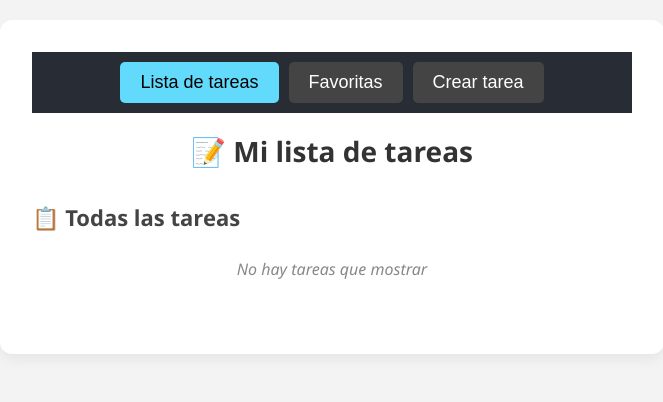
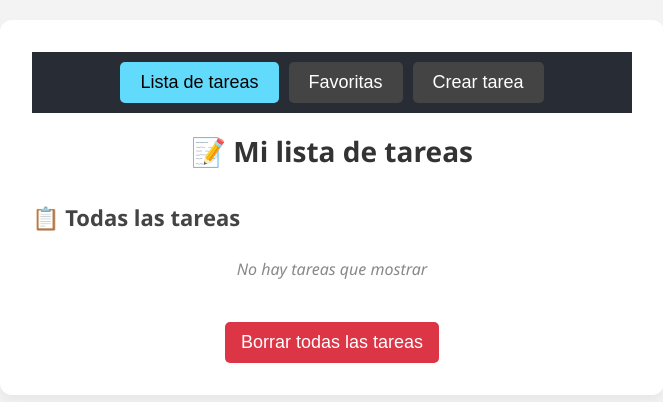
Before and after one commit to raquelruz/react-todo-app, a React (Vite) app: page / in a window 1280 px wide. Shown: the top 402 px of the page, without its empty margins (308-971 px from the left). Built offline with nearby package versions, Linux system fonts and the light colour scheme.

Commit message:
feat(footer): add footer features and components

```diff
--- a/src/App.jsx
+++ b/src/App.jsx
@@ -6,6 +6,7 @@ import { TodoForm } from "./components/TodoForm/TodoForm";
 import { TodoList } from "./components/TodoList/TodoList";
 import { Favorites } from "./components/Favorites/Favorites";
 import { storage } from "./helpers/storage";
+import { Footer } from "./components/Footer/Footer";
 
 const STORAGE_TODOS_KEY = "todos";
 
@@ -40,7 +41,7 @@ const STORAGE_TODOS_KEY = "todos";
 // 	},
 // ];
 
-const INITIAL_TODOS = storage.get(STORAGE_TODOS_KEY)
+const INITIAL_TODOS = storage.get(STORAGE_TODOS_KEY);
 
 export const App = () => {
 	const [activeTab, setActiveTab] = useState(Tabs.TODOS);
@@ -78,6 +79,11 @@ export const App = () => {
 		storage.save(STORAGE_TODOS_KEY, filtered);
 	};
 
+	const onDeleteAll = () => {
+		setTodos([]);
+		storage.remove(STORAGE_TODOS_KEY);
+	};
+
 	return (
 		<div className="app-container">
 			<Navigation activeTab={activeTab} setActiveTab={setActiveTab} />
@@ -102,6 +108,8 @@ export const App = () => {
 			)}
 
 			{activeTab === Tabs.NEW_TODO && <TodoForm addTodo={addTodo} />}
+
+			<Footer onDeleteAll={onDeleteAll} />
 		</div>
 	);
 };
--- /dev/null
+++ b/src/components/Footer/Footer.jsx
@@ -0,0 +1,12 @@
+import './Footer.css'
+
+export const Footer = ({ onDeleteAll }) => {
+    return (
+        <div className="footer">
+            <button
+            className="reset-button"
+            onClick={onDeleteAll}>
+                Borrar todas las tareas</button>
+        </div>
+    )
+}
```
